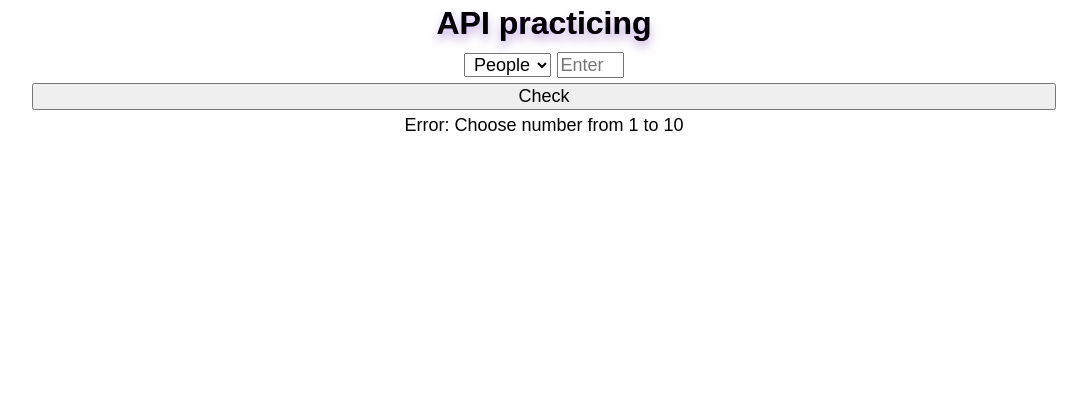
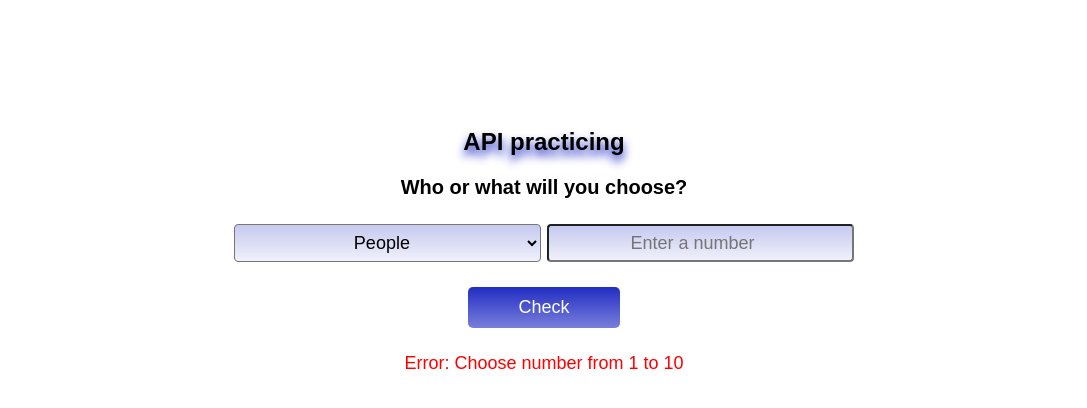
Before and after one commit to Ekaterina-Titareva/Week20-JS-Nodejs-npm, a plain HTML site: page task2/index.html in a window 1280 px wide. Both pictures are taken after a click on the button "Check". Shown: the whole page, without its empty margins (96-1183 px from the left). Drawn offline with Linux system fonts and the light colour scheme.

Commit message:
added styles to the second task

```diff
--- a/task2/assets/script/script.js
+++ b/task2/assets/script/script.js
@@ -57,12 +57,12 @@ async function showText() {
                 .then(response => response.json())
                 .then((data) => {
                         info.innerHTML = `
-                            <p>Name: ${data.name}</p>
+                            <p class="text">Name: ${data.name}</p>
                             `
                 })
                 .catch(error => {
                     info.innerHTML = `
-                    <p>Error: ${error}</p>
+                    <p class="red">Error: ${error}</p>
                     `
                 })
             )
--- a/task2/assets/style/style.css
+++ b/task2/assets/style/style.css
@@ -15,21 +15,64 @@ gap: 5px;
 
 h1, h2 {
     padding: 0;
-    margin: 5px;
-    font-size: 24px;
     font-weight: 600;
-    background-color: blueviolet;
-    color: transparent;
-    background-clip: text;
-    text-shadow: 0px 6px 10px rgba(179, 147, 211, 0.8)
 }
 
 h1 {
     font-size: 32px;
-    color: rgb(0, 0, 0);
+    margin-top: 10%;
+    font-size: 24px;
+    text-shadow: 0px 6px 10px rgb(16, 28, 190);
+}
+
+h2{
+    margin: 20px;
+    font-size: 20px;
 }
 
 p {
     padding: 0;
     margin: 0;
 }
+
+select, input {
+    height: 38px;
+    padding: 6px 10px;
+    border-radius: 4px;
+    width: 30%;
+    background: linear-gradient(to bottom, rgba(16, 28, 190, 0.241), rgba(16, 28, 190, 0.063))
+}
+
+button {
+    font-family: "NEXT ART", Arial, sans-serif;
+    padding: 10px 50px;
+    margin: 20px auto;
+    background: linear-gradient(to bottom, rgba(16, 28, 190, 0.927), rgba(16, 28, 190, 0.566));
+    color: #fff;
+    border: none;
+    border-radius: 5px;
+    text-align: center;
+    text-decoration: none;
+    cursor: pointer;
+}
+
+/* Эффект при наведении курсора */
+button:hover {
+    background: linear-gradient(to bottom, rgba(16, 28, 190, 0.566), rgba(16, 28, 190, 0.927));
+}
+
+/* Эффект при нажатии кнопки */
+button:active {
+    background: rgb(16, 28, 190);
+}
+
+.text {
+    color: black;
+    font-size: 20px;
+    font-weight: 600;
+    text-shadow: 0px 6px 10px rgba(16, 28, 190, 0.502);
+}
+
+.red {
+    color: red;
+}
--- a/task2/index.html
+++ b/task2/index.html
@@ -11,6 +11,7 @@
 
 <body>
 	<h1>API practicing</h1>
+	<h2>Who or what will you choose?</h2>
 	<section class="container">
 		<form>
 			<select name="name" id="name" class="form__select" required>
@@ -24,7 +25,7 @@
 		</form>
 
 		<button class="button">Check</button>
-		<div class="info">
+		<div class="info red">
 
 		</div>
 	</section>
```
